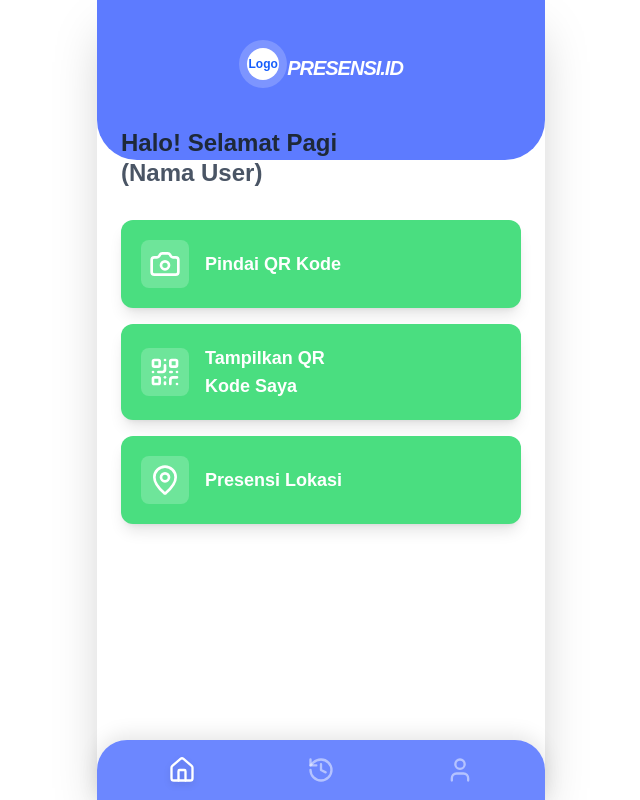
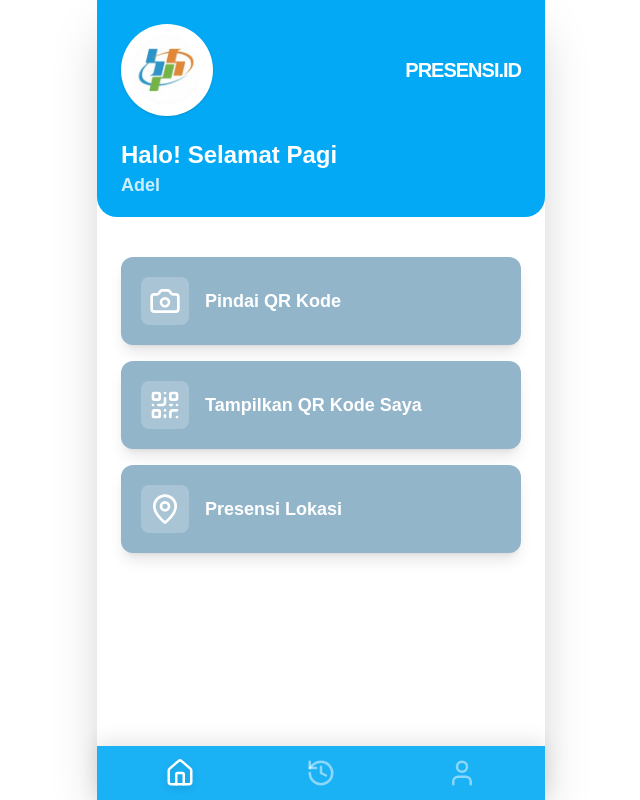
Before and after one commit to adhelia-cpu/presensikegiatanbps, a Next.js app: page /dashboard in a window 1280 px wide. Shown: the whole page, without its empty margins (319-959 px from the left). Built offline with nearby package versions, Linux system fonts and the light colour scheme.

Commit message:
Update tampilan dashboard yang sudah pas

```diff
--- a/src/app/dashboard/page.js
+++ b/src/app/dashboard/page.js
@@ -5,31 +5,31 @@ export default function DashboardPage() {
     <div className="min-h-screen bg-white flex flex-col max-w-md mx-auto shadow-2xl relative overflow-hidden">
 
       {/* 1. Header Biru */}
-      <div className="bg-[#5D7BFF] p-6 pt-10 pb-16 rounded-b-[40px]">
-        <div className="flex flex-row items-center justify-center text-white space-y-2">
-          <div className="bg-white/20 p-2 rounded-full">
-            <div className="w-8 h-8 bg-white rounded-full flex items-center justify-center">
-              <span className="text-blue-600 font-bold text-xs">Logo</span>
+      <div className="bg-[#03A9F4] p-6 pt-6 pb-5 rounded-b-[20px]"> {/* pb-12 ditambah agar area biru lebih luas untuk teks */}
+        <div className="flex justify-between items-center text-white mb-6">
+          <div className="bg-white p-1.5 rounded-full shadow-sm">
+            <img src="/logobps2.png" alt="Logo BPS" className="w-20 h-20 object-contain" />
           </div>
+          <h1 className="font-black tracking-tighter text-xl">PRESENSI.ID</h1>
         </div>
-          <h1 className="font-black italic tracking-tighter text-xl">PRESENSI.ID</h1>
+
+        {/* 2. Teks Sambutan (Dipindahkan ke dalam header biru agar rapih & kontras) */}
+        <div className="text-white mt-4">
+          <h2 className="text-2xl font-bold leading-tight">
+            Halo! Selamat Pagi
+          </h2>
+        <div className="text-white mt-1">
+          <p className="text-lg font-bold leading-tight opacity-80">
+            Adel
+          </p>
+        </div>
         </div>
       </div>
 
-      {/* 2. Konten Utama */}
-      <div className="px-6 -mt-8 flex-1">
-        {/* Teks Sambutan */}
-        <div className="mb-8">
-          <h2 className="text-2xl font-bold text-gray-800 leading-tight">
-            Halo! Selamat Pagi<br />
-            <span className="text-gray-600">(Nama User)</span>
-          </h2>
-        </div>
-
-        {/* 3. Barisan Tombol Menu Hijau */}
-        <div className="space-y-4">
+      {/* 3. Barisan Tombol Menu (Diberi mt-10 untuk menurunkan posisi tombol) */}
+      <div className="px-6 mt-10 flex-1 space-y-4">
         {/* Tombol Pindai QR */}
-          <button className="w-full bg-[#4ADE80] hover:bg-gradient-to-r from-green-400 to-green-500 text-white p-5 rounded-xl flex items-center space-x-4 shadow-lg transition-transform active:scale-95">
+        <button className="w-full bg-[#93B5CA] hover:bg-gradient-to-r from-blue-400 to-green-500 text-white p-5 rounded-xl flex items-center space-x-4 shadow-lg transition-transform active:scale-95">
           <div className="bg-white/20 p-2 rounded-lg">
             <Camera size={32} />
           </div>
@@ -37,28 +37,27 @@ export default function DashboardPage() {
         </button>
 
         {/* Tombol Tampilkan QR */}
-          <button className="w-full bg-[#4ADE80] hover:bg-green-500 text-white p-5 rounded-xl flex items-center space-x-4 shadow-lg transition-transform active:scale-95">
+        <button className="w-full bg-[#93B5CA] hover:bg-gradient-to-r from-blue-400 to-green-500 text-white p-5 rounded-xl flex items-center space-x-4 shadow-lg transition-transform active:scale-95">
           <div className="bg-white/20 p-2 rounded-lg">
             <QrCode size={32} />
           </div>
-            <span className="font-bold text-lg text-left">Tampilkan QR<br/>Kode Saya</span>
+          <span className="font-bold text-lg text-left">Tampilkan QR Kode Saya</span>
         </button>
 
         {/* Tombol Lokasi */}
-          <button className="w-full bg-[#4ADE80] hover:bg-green-500 text-white p-5 rounded-xl flex items-center space-x-4 shadow-lg transition-transform active:scale-95">
+        <button className="w-full bg-[#93B5CA] hover:bg-gradient-to-r from-blue-400 to-green-500 text-white p-5 rounded-xl flex items-center space-x-4 shadow-lg transition-transform active:scale-95">
           <div className="bg-white/20 p-2 rounded-lg">
             <MapPin size={32} />
           </div>
           <span className="font-bold text-lg">Presensi Lokasi</span>
         </button>
       </div>
-      </div>
 
       {/* 4. Bottom Navigation Bar */}
-      <div className="fixed bottom-0 left-0 right-0 max-w-md mx-auto bg-[#5D7BFF]/90 backdrop-blur-md p-4 flex justify-around items-center rounded-t-[30px] shadow-[0_-5px_20px_rgba(0,0,0,0.1)]">
-        <Home className="text-white drop-shadow-md" size={28} />
-        <History className="text-white/50 hover:text-white transition-colors" size={28} />
-        <User className="text-white/50 hover:text-white transition-colors" size={28} />
+      <div className="fixed bottom-0 left-0 right-0 max-w-md mx-auto bg-[#03A9F4]/90 backdrop-blur-md p-3 flex justify-around items-center shadow-[0_-5px_20px_rgba(0,0,0,0.1)]">
+        <Home className="text-white drop-shadow-md" size={30} />
+        <History className="text-white/50 hover:text-white transition-colors" size={30} />
+        <User className="text-white/50 hover:text-white transition-colors" size={30} />
       </div>
 
     </div>
--- a/src/app/page.js
+++ b/src/app/page.js
@@ -13,7 +13,7 @@ export default function LoginPage() {
     <div className="flex min-h-screen items-center justify-center bg-blue-100 p-10">
       <div className="bg-white w-full max-w-sm p-8 rounded-[30px] shadow-xl flex flex-col items-center">
       <div className="flex flex-col items-center w-full max-w-sm">
-        <div className="mb-6">
+        <div className="mb-2">
           <img
             src="/logobps2.png"
             alt="Logo BPS"
```
Lines whose indentation alone changed are shown as unchanged.
